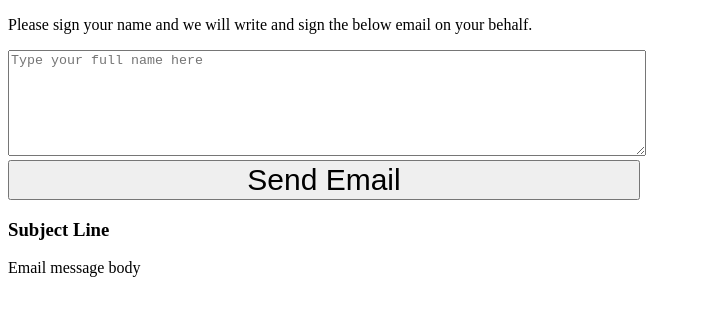
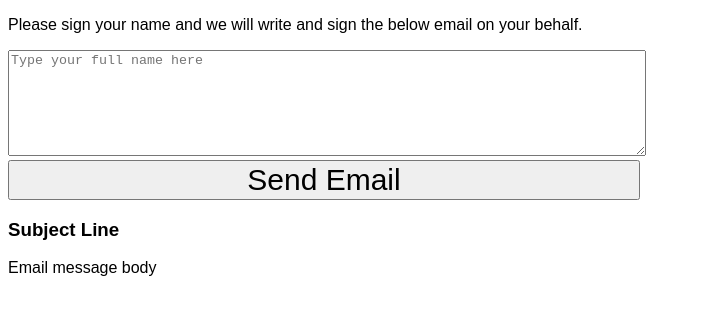
Before and after one commit to scaulfield7/email-sender, a plain HTML site: page index.html in a window 1280 px wide. Shown: the whole page, without its empty margins (0-701 px from the left). Drawn offline with Linux system fonts and the light colour scheme.

Commit message:
Add stylesheet with sans-serif font

```diff
--- a/index.html
+++ b/index.html
@@ -7,6 +7,7 @@
         <meta name="color-scheme" content="dark light">
         <meta description="A website built to allow users to send a pre-defined email (which they can preview) to multiple, pre-defined recipients (which they can preview in their email app).">
         <title>Email Sender</title>
+        <link href="./styles.css" rel="stylesheet"/>
         <script>
             let emailMessageBody = `Email message body
 
--- /dev/null
+++ b/styles.css
@@ -0,0 +1,3 @@
+body {
+    font-family: sans-serif;
+}
```
